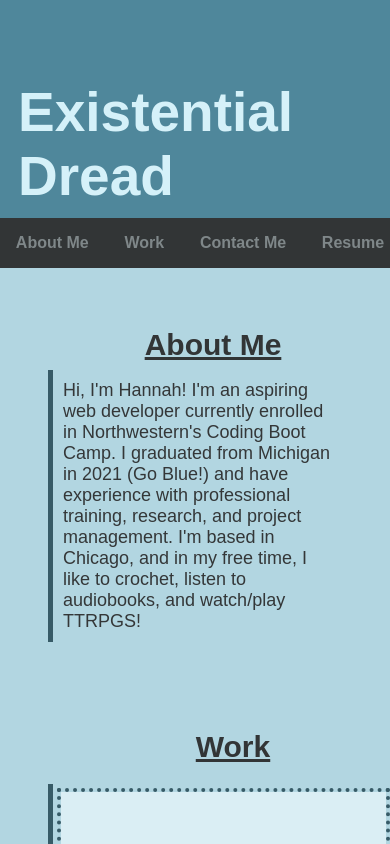
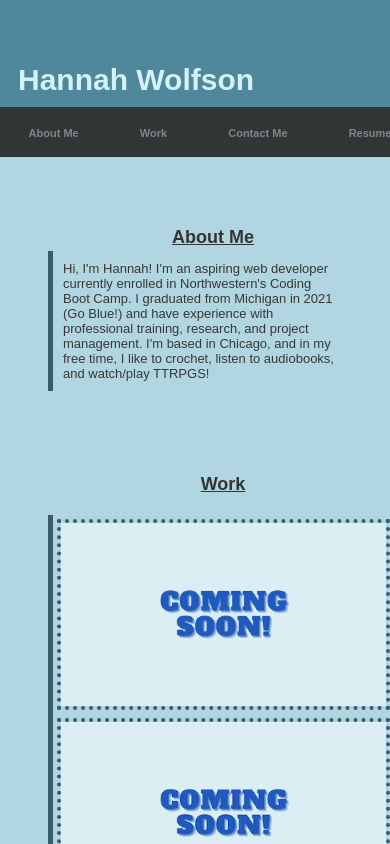
Before and after one commit to hanwol525/02-Portfolio, a plain HTML site: page index.html in a window 390 px wide. Shown: the top 844 px of the page. Drawn offline with Linux system fonts and the light colour scheme.

Commit message:
finalized responsive design stuff, populated README, finalized comments, prepared page for deployment

```diff
--- a/assets/style.css
+++ b/assets/style.css
@@ -1,17 +1,3 @@
-/* TO DO:
-
-populate readme
-
-css reset sheet? ask Brian and/or MJ
-
-go thru comments
-
-change header from "Existential Dread" to my name or smth
-- double check for unprofessional shit that u write in your extremely
-casual writing style bc it helps you keep track of things
-
-*/
-
 * {
    background-color: var(--paleblue);
 }
@@ -28,6 +14,7 @@ casual writing style bc it helps you keep track of things
     --medgray: #404546;
     --paleblue: #b2d6e1;
     --whiteblue: #d5f1f9;
+    --trueblue: #004AAD;
 
     /* variable for font family */
 
@@ -41,7 +28,7 @@ casual writing style bc it helps you keep track of things
 .header {
     font-family: var(--main-fontfam);
     background-color: var(--darkteal);
-    min-height: 125px;
+    min-height: 100px;
     margin-top: -37px;
     margin-left: -40px;
     margin-right: -20px;
@@ -92,7 +79,7 @@ casual writing style bc it helps you keep track of things
     color: var(--paleblue);
 }
 
-/* style for webpage body */
+/* general style for webpage body */
 
 .body {
     display: flex;
@@ -100,7 +87,7 @@ casual writing style bc it helps you keep track of things
     font-family: var(--main-fontfam);
 }
 
-/* style for navigational sidebar */
+/* style for fullscreen sidebar and section labels */
 
 .sidebar {
     display: flex;
@@ -112,7 +99,6 @@ casual writing style bc it helps you keep track of things
     margin-bottom: 10px;
     margin-left: -10px;
     padding: 20px;
-    background-image: linear-gradient(to right, var(--whiteblue), 80%, var(--paleblue));
 }
 
 .sidebar p {
@@ -148,10 +134,18 @@ casual writing style bc it helps you keep track of things
     top: 980px;
 }
 
-/*
-general style for the About Me,
-Work, Contact Me, and Resume sections
- */
+/* properties for the section labels that appear above sections in smaller displays */
+
+.responsive {
+    display: none;
+    margin-bottom: -20px;
+    font-size: 30px;
+    color: var(--darkergray);
+    font-weight: bold;
+    text-decoration: underline;
+}
+
+/* general style for the About Me, Work, Contact Me, and Resume sections */
 
 .sections {
     font-family: var(--main-fontfam);
@@ -179,16 +173,7 @@ Work, Contact Me, and Resume sections
     border-left-color: var(--darkerteal);
 }
 
-/* setting properties for responsive section labels */
-
-.responsive {
-    display: none;
-    margin-bottom: -20px;
-    font-size: 30px;
-    color: var(--darkergray);
-    font-weight: bold;
-    text-decoration: underline;
-}
+/* properties for cat avatar image */
 
 .pfp-img {
     display: flex;
@@ -201,10 +186,10 @@ Work, Contact Me, and Resume sections
     margin-right: -10px;
     border-style: dashed;
     border-width: 6px;
-    border-color: var(--darkteal);
+    border-color: var(--trueblue);
 }
 
-/* style for About Me section */
+/* specific style for About Me section */
 
 #aboutme {
     display: flex;
@@ -213,7 +198,7 @@ Work, Contact Me, and Resume sections
     background-color: transparent;
 }
 
-/* styles for Work section */
+/* specific style for Work section */
 
 #work {
     display: flex;
@@ -234,7 +219,7 @@ Work, Contact Me, and Resume sections
     border-color: var(--darkerteal);
 }
 
-/* styles for Contact Me section */
+/* specific style for Contact Me section */
 
 #contactme {
     display: flex;
@@ -266,15 +251,13 @@ Work, Contact Me, and Resume sections
     color: var(--whiteblue);
 }
 
-/* style for Resume section */
+/* specific style for Resume section */
 
 #resume {
     display: flex;
     flex-flow: row wrap;
     justify-content: center;
     padding: 10px;
-    /* margin-right: -10px;
-    padding-right: 50px; */
     border-left-style: solid;
     border-left-width: 5px;
     border-left-color: var(--darkerteal);
@@ -295,7 +278,7 @@ Work, Contact Me, and Resume sections
     text-decoration: none;
 }
 
-/* pseudoclasses for Resume link hovering */
+/* pseudoclasses for Resume link */
 
 #resume p:hover {
     color: var(--darkgray);
@@ -322,6 +305,9 @@ Work, Contact Me, and Resume sections
 /* media queries for responsive design */
 
 @media screen and (max-width: 1275px) {
+
+    /* code for hiding sidebar and showing the responsive section labels */
+
     .sidebar {
         display: none;
     }
@@ -354,6 +340,19 @@ Work, Contact Me, and Resume sections
 }
 
 @media screen and (max-width: 768px) {
+
+    .header h1 {
+        font-size: 45px;
+    }
+
+    .header a {
+        font-size: 14px;
+    }
+
+    .header a:hover {
+        font-size: 16px;
+    }
+
     .subsection {
         min-width: 300px;
     }
@@ -367,22 +366,13 @@ Work, Contact Me, and Resume sections
         border-width: 4px;
     }
 
-    #aboutme {
-        margin-top: -270px;
-        padding-bottom: 10px;
-    }
-
-    #work {
-        margin-top: 150px;
-    }
-
-    #contactme p {
-        flex-direction: column;
+    .responsive {
+        font-size: 25px;
     }
 
     #responsive-aboutme {
         position: relative;
-        padding-top: 10px;
+        padding-top: 40px;
         bottom: 260px;
     }
 
@@ -399,27 +389,76 @@ Work, Contact Me, and Resume sections
     #responsive-resume {
         left: 1px;
     }
+
+    #aboutme {
+        margin-top: -270px;
+        padding-bottom: 10px;
+    }
+
+    #aboutme p {
+        font-size: 15px;
+    }
+
+    #work {
+        margin-top: 150px;
+    }
+
+    #contactme p {
+        flex-direction: column;
+    }
 }
 
 @media screen and (max-width: 600px) {
+
+    .header {
+        margin-right: -40px;
+    }
+
+    .header h1 {
+        font-size: 30px;
+    }
+
+    .header a {
+        font-size: 11px;
+    }
+
+    .header a:hover {
+        font-size: 13px;
+    }
 
     .pfp-img {
         display: none;
     }
 
+    .responsive {
+        font-size: 18px;
+    }
+
     #responsive-aboutme {
+        margin-top: 10px;
         bottom: 60px;
     }
 
     #responsive-work {
         top: 110px;
-        left: 20px;
+        right: 40px;
+    }
+
+    #responsive-contactme {
+        top: 20px;
+    }
+
+    #responsive-resume {
+        bottom: 35px;
     }
 
     #aboutme {
         position: relative;
         top: 200px;
-        font-size: 12px;
+    }
+
+    #aboutme p {
+        font-size: 13px;
     }
 
     #resume p {
--- a/index.html
+++ b/index.html
@@ -8,9 +8,11 @@
     </head>
 
     <body>
+
         <!-- header -->
+
         <div class="header">
-            <h1>Existential Dread</h1>
+            <h1>Hannah Wolfson</h1>
             <nav>
             <p><a href="#aboutme">About Me</a></p>
             <p><a href="#work">Work</a></p>
@@ -29,13 +31,9 @@
                 <p id="resume-label">Resume</p>
             </div>
 
-            <!--
-                styles for About Me, Work,
-                Contact Me, and Resume sections
-             -->
+            <!-- About Me, Work, Contact Me, and Resume sections -->
 
             <div class="sections">
-
                 <img class="pfp-img" src="assets/images/avatar.png" alt="an avatar of a black cat in a circular frame with a blue background" title="Hannah Wolfson - Avatar">
                 <p class="responsive" id="responsive-aboutme">About Me</p>
                 <div class="subsection" id="aboutme">
@@ -93,6 +91,7 @@
         </div>
 
         <!-- footer begins -->
+
         <div class="footer">
 
         </div>
```
Also changed, not shown: assets/images/site-overview.png (added), 1 other file.
